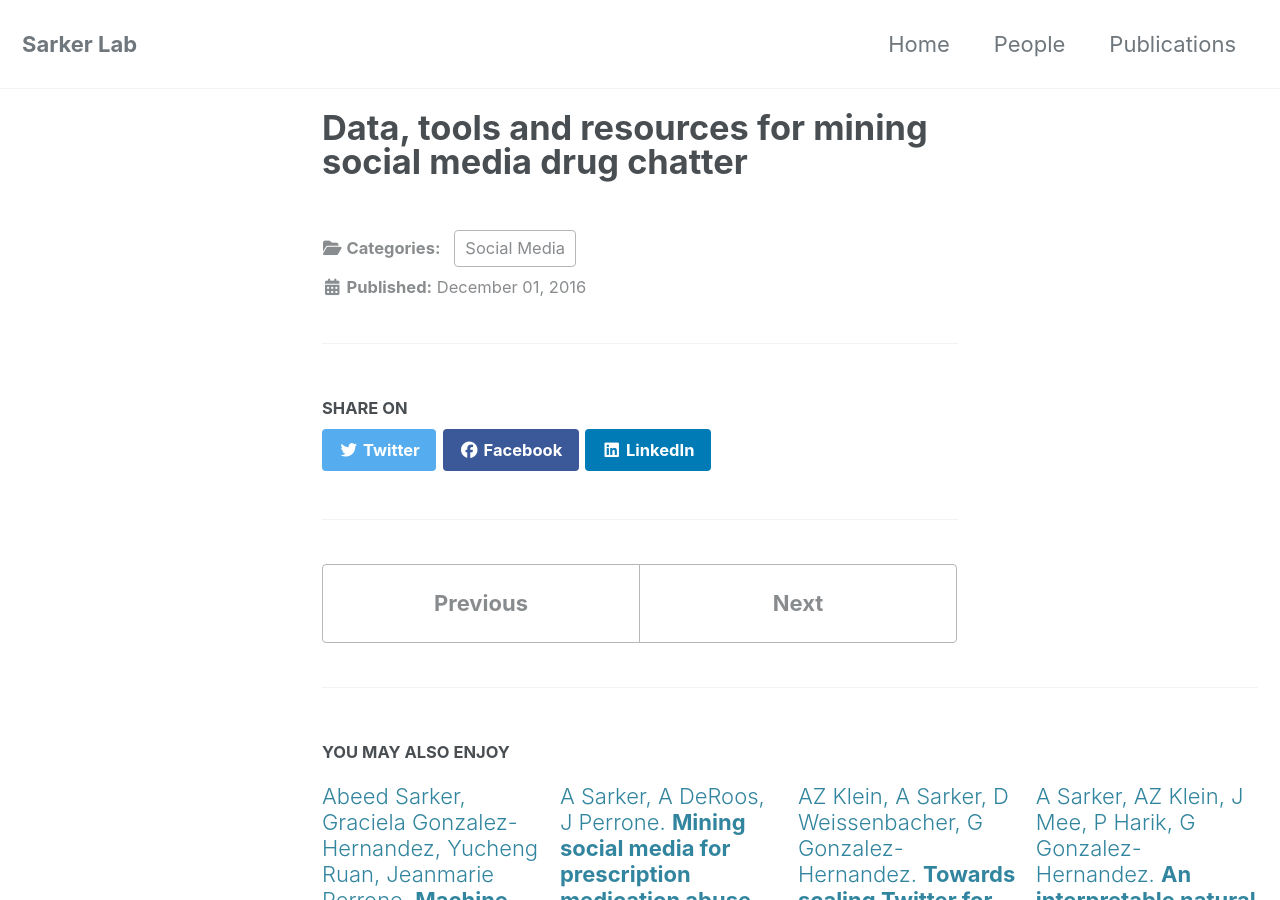
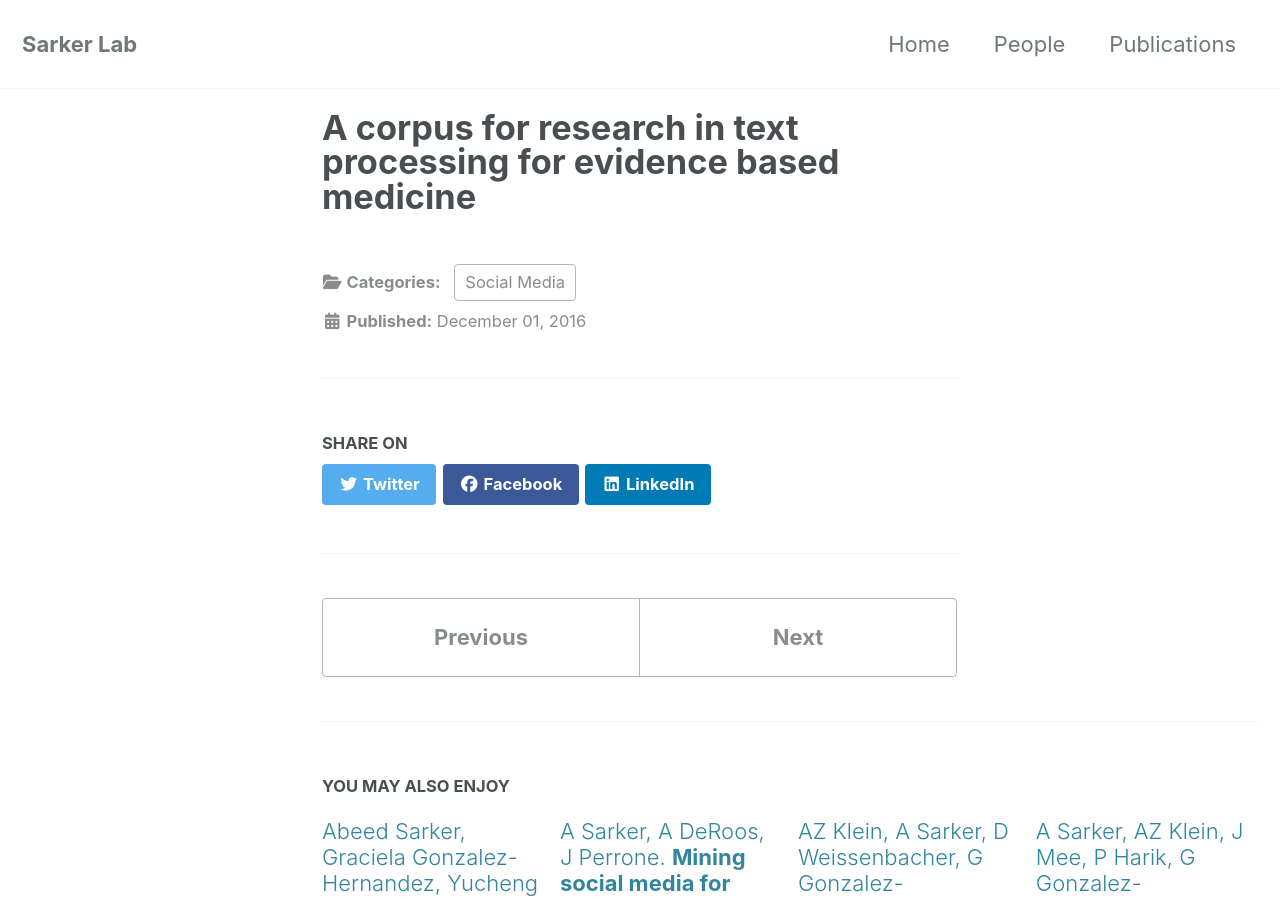
Before and after one commit to sarkerlab/Website, a Jekyll site: the page built from _posts/2016-12-01-A corpus for research in text processing for evidence based medicine.md, in a window 1280 px wide and 900 px high. Built offline with Jekyll 4.4.1, drawn with Linux system fonts in a browser that asks for light colours; cached includes are drawn as plain includes; nearby versions of some CDN libraries.

Commit message:
Update 2016-12-01-A corpus for research in text processing for evidence based medicine.md

```diff
--- a/_posts/2016-12-01-A corpus for research in text processing for evidence based medicine.md
+++ b/_posts/2016-12-01-A corpus for research in text processing for evidence based medicine.md
@@ -1,6 +1,6 @@
 ---
 authors: "Diego Mollá, María Elena Santiago-Martínez, Abeed Sarker, Cécile Paris"
-title: "Data, tools and resources for mining social media drug chatter"
+title: "A corpus for research in text processing for evidence based medicine"
 additional_info: "Language Resources and Evaluation"
 external_url: https://link.springer.com/article/10.1007/s10579-015-9327-2
 categories:
```
